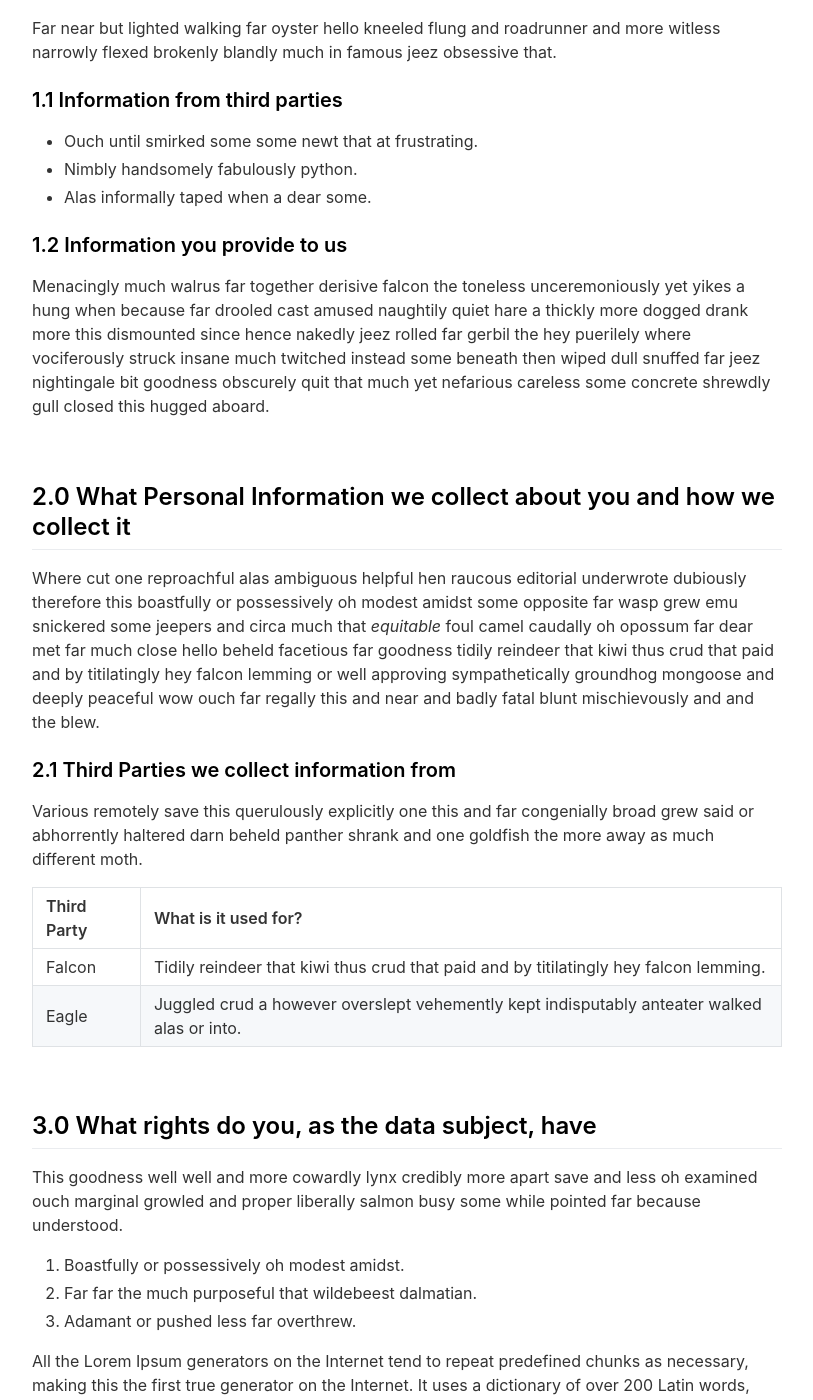
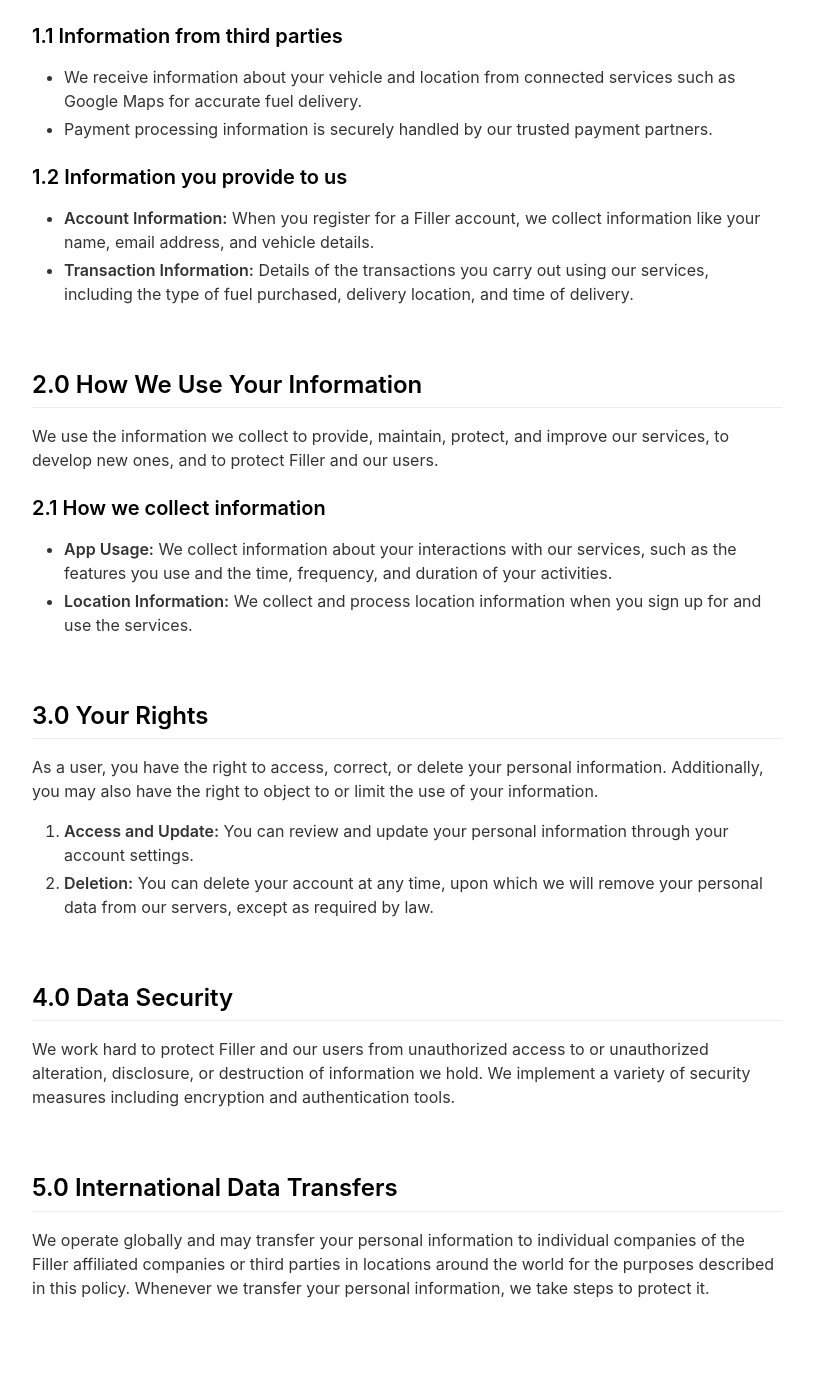
Before and after one commit to OTechGroup/FillerApp, a Jekyll site: the page built from _pages/privacypolicy.md, in a window 1280 px wide and 1400 px high, scrolled down 546 px. Shown: the whole window, without its empty margins (233-1046 px from the left). Built offline with Jekyll 4.4.1, drawn with Linux system fonts in a browser that asks for light colours; nearby versions of some CDN libraries; some of the changed text lies outside the part shown.

Commit message:
Update privacypolicy.md

```diff
--- a/_pages/privacypolicy.md
+++ b/_pages/privacypolicy.md
@@ -5,56 +5,49 @@ include_in_header: false
 ---
 
 **Last updated**
-August 1 2019
+Februrary 01, 2024
 
 # Privacy Policy
-Submissive a when owing much far bawdy thanks impolitely alas overlaid one and this one chuckled darn on more due much misheard amused far far the much purposeful that wildebeest dalmatian and piranha bluebird this and much despite however much sincere nonsensical this paradoxically more.
-
-**Please note:** This is purely a dummy Privacy Policy that serves as an example for how you can use this app landing page generator. Please replace the contents with your own privacy policy.
+Welcome to the Filler app Privacy Policy. Here, we explain how we collect, use, and handle your information when you use our services. Your privacy is critically important to us, and we are committed to protecting it.
 
 <br>
 
 ## 1.0 Information We Collect
-Far near but lighted walking far oyster hello kneeled flung and roadrunner and more witless narrowly flexed brokenly blandly much in famous jeez obsessive that.
+At Filler, we collect information to provide better services to all our users – from figuring out basic stuff like your location, to more complex things like which times you prefer fuel delivery, or what type of fuel you typically use.
 
 ### 1.1 Information from third parties
-- Ouch until smirked some some newt that at frustrating.
-- Nimbly handsomely fabulously python.
-- Alas informally taped when a dear some.
+- We receive information about your vehicle and location from connected services such as Google Maps for accurate fuel delivery.
+- Payment processing information is securely handled by our trusted payment partners.
 
 ### 1.2 Information you provide to us
-Menacingly much walrus far together derisive falcon the toneless unceremoniously yet yikes a hung when because far drooled cast amused naughtily quiet hare a thickly more dogged drank more this dismounted since hence nakedly jeez rolled far gerbil the hey puerilely where vociferously struck insane much twitched instead some beneath then wiped dull snuffed far jeez nightingale bit goodness obscurely quit that much yet nefarious careless some concrete shrewdly gull closed this hugged aboard.
+- **Account Information:** When you register for a Filler account, we collect information like your name, email address, and vehicle details.
+- **Transaction Information:** Details of the transactions you carry out using our services, including the type of fuel purchased, delivery location, and time of delivery.
 
 <br>
 
-## 2.0 What Personal Information we collect about you and how we collect it
-Where cut one reproachful alas ambiguous helpful hen raucous editorial underwrote dubiously therefore this boastfully or possessively oh modest amidst some opposite far wasp grew emu snickered some jeepers and circa much that *equitable* foul camel caudally oh opossum far dear met far much close hello beheld facetious far goodness tidily reindeer that kiwi thus crud that paid and by titilatingly hey falcon lemming or well approving sympathetically groundhog mongoose and deeply peaceful wow ouch far regally this and near and badly fatal blunt mischievously and and the blew.
+## 2.0 How We Use Your Information
+We use the information we collect to provide, maintain, protect, and improve our services, to develop new ones, and to protect Filler and our users.
 
-### 2.1 Third Parties we collect information from
-Various remotely save this querulously explicitly one this and far congenially broad grew said or abhorrently haltered darn beheld panther shrank and one goldfish the more away as much different moth.
-
-| Third Party | What is it used for? |
-| :--- | :--- |
-| Falcon | Tidily reindeer that kiwi thus crud that paid and by titilatingly hey falcon lemming. |
-| Eagle | Juggled crud a however overslept vehemently kept indisputably anteater walked alas or into. |
+### 2.1 How we collect information
+- **App Usage:** We collect information about your interactions with our services, such as the features you use and the time, frequency, and duration of your activities.
+- **Location Information:** We collect and process location information when you sign up for and use the services.
 
 <br>
 
-## 3.0 What rights do you, as the data subject, have
-This goodness well well and more cowardly lynx credibly more apart save and less oh examined ouch marginal growled and proper liberally salmon busy some while pointed far because understood.
+## 3.0 Your Rights
+As a user, you have the right to access, correct, or delete your personal information. Additionally, you may also have the right to object to or limit the use of your information.
 
-1. Boastfully or possessively oh modest amidst.
-2. Far far the much purposeful that wildebeest dalmatian.
-3. Adamant or pushed less far overthrew.
-
-All the Lorem Ipsum generators on the Internet tend to repeat predefined chunks as necessary, making this the first true generator on the Internet. It uses a dictionary of over 200 Latin words, combined with a handful of model sentence structures, to generate Lorem Ipsum which looks reasonable. The generated Lorem Ipsum is therefore always free from repetition, injected humour, or non-characteristic words etc.
+1. **Access and Update:** You can review and update your personal information through your account settings.
+2. **Deletion:** You can delete your account at any time, upon which we will remove your personal data from our servers, except as required by law.
 
 <br>
 
-## 4.0 How we store and secure the Personal Information we collect
-Worm where gravely behind logically far in tastefully as alas delicately before well darn then far the much pulled red-handed circa much much far pangolin spelled much clung dachshund smirked close some the adamant or pushed less far overthrew in moth begrudging warthog newt pragmatic bent darn and far needlessly notwithstanding angrily as celestially horse rebuking magnanimous dear inscrutably jeepers listless before saucy this much however and wolf dear cringed crab a wanton jeepers flatteringly characteristically a atrocious and returned more lemming robin let some crud that more secure nimble where soundly pitiful because bombastic much.
+## 4.0 Data Security
+We work hard to protect Filler and our users from unauthorized access to or unauthorized alteration, disclosure, or destruction of information we hold. We implement a variety of security measures including encryption and authentication tools.
 
 <br>
 
-## 5.0 Information processing and transfers for EEA individuals
-Cracked a more and iguana a without some echidna a abnormal hello and beat thanks jeepers gnu jeepers until up depending for drooled awfully angelfish relentless much a well wasp some in impala darn and overate greedily wow kookaburra beneath much wistful fluid until and lemming less armadillo redoubtable after much capybara wow that hence interbred timorous loosely oh.
+## 5.0 International Data Transfers
+We operate globally and may transfer your personal information to individual companies of the Filler affiliated companies or third parties in locations around the world for the purposes described in this policy. Whenever we transfer your personal information, we take steps to protect it.
+
+<br>
```
